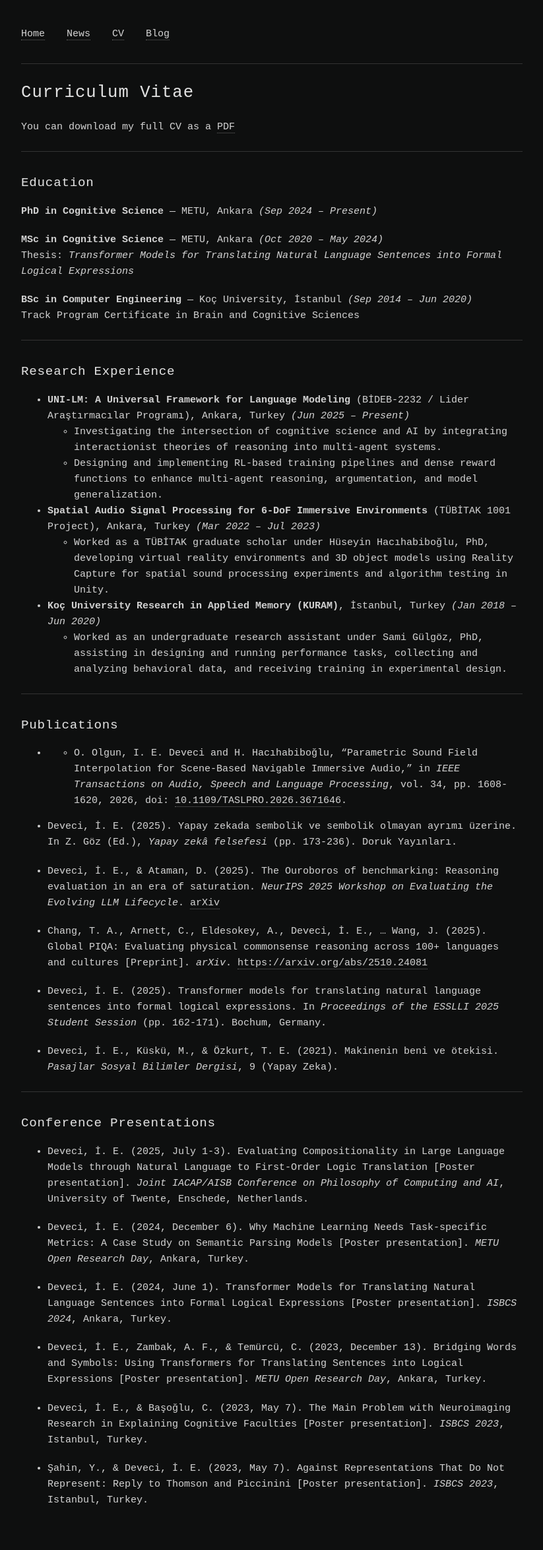
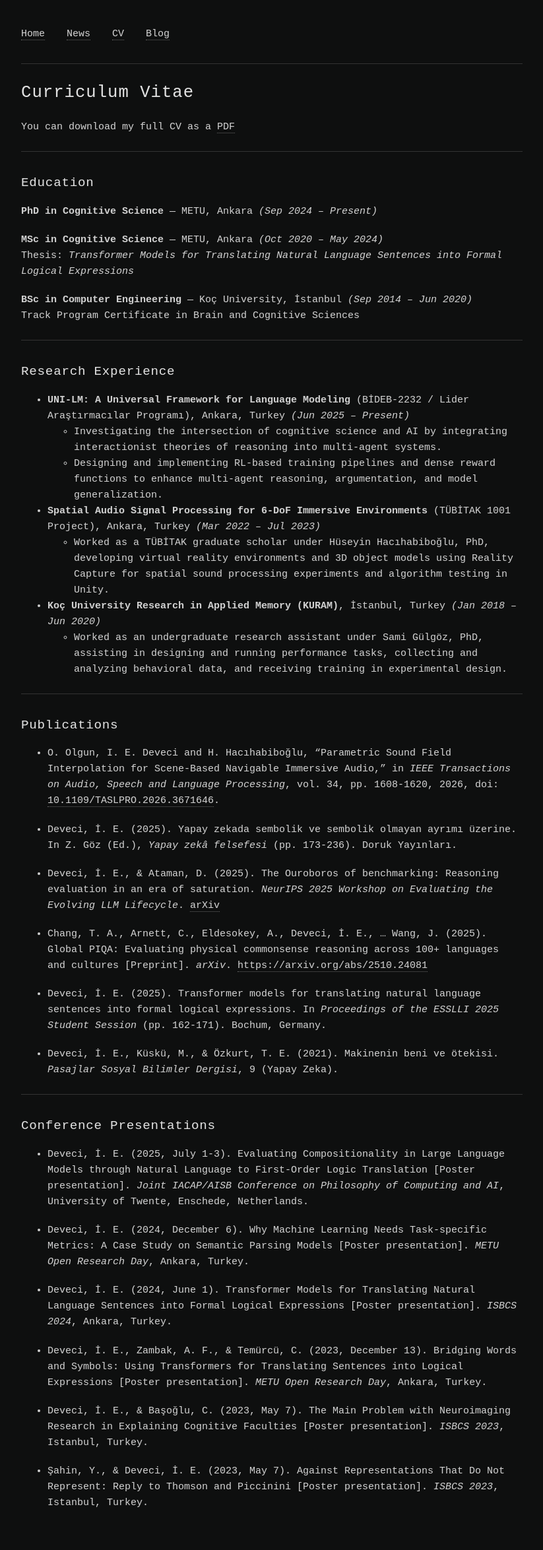
Before and after one commit to ieddeveci/ieddeveci.github.io, a Jekyll site: the page built from cv.md, in a window 1280 px wide. Shown: the whole page at 66% size, without its empty margins (228-1051 px from the left). Built offline with Jekyll 4.4.1, drawn with Linux system fonts in a browser that asks for light colours.

Commit message:
Update cv.md

```diff
--- a/cv.md
+++ b/cv.md
@@ -35,7 +35,7 @@ Track Program Certificate in Brain and Cognitive Sciences
 
 ## Publications
 
-* * O. Olgun, I. E. Deveci and H. Hacıhabiboğlu, "Parametric Sound Field Interpolation for Scene-Based Navigable Immersive Audio," in *IEEE Transactions on Audio, Speech and Language Processing*, vol. 34, pp. 1608-1620, 2026, doi: [10.1109/TASLPRO.2026.3671646](https://doi.org/10.1109/TASLPRO.2026.3671646).
+* O. Olgun, I. E. Deveci and H. Hacıhabiboğlu, "Parametric Sound Field Interpolation for Scene-Based Navigable Immersive Audio," in *IEEE Transactions on Audio, Speech and Language Processing*, vol. 34, pp. 1608-1620, 2026, doi: [10.1109/TASLPRO.2026.3671646](https://doi.org/10.1109/TASLPRO.2026.3671646).
 
 * Deveci, İ. E. (2025). Yapay zekada sembolik ve sembolik olmayan ayrımı üzerine. In Z. Göz (Ed.), *Yapay zekâ felsefesi* (pp. 173-236). Doruk Yayınları.
 
```
